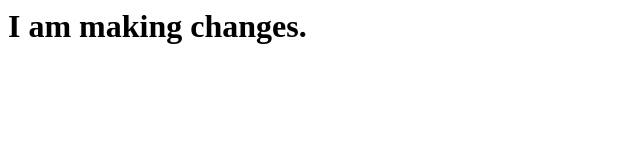
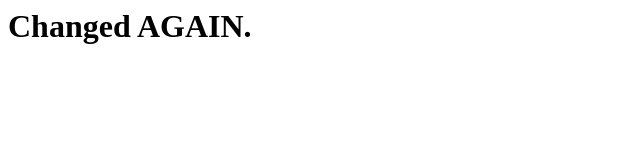
Before and after one commit to Sssanp/Week-4-Class-Build, a plain HTML site: page index.html in a window 1280 px wide. Shown: the whole page, without its empty margins (0-640 px from the left). Drawn offline with Linux system fonts and the light colour scheme.

Commit message:
updating index AGAIN

```diff
--- a/index.html
+++ b/index.html
@@ -3,6 +3,6 @@
         <title>Week 4 Class Build</title>
     </head>
     <body>
-        <h1>I am making changes.</h1>
+        <h1>Changed AGAIN.</h1>
     </body>
 </html>
```
